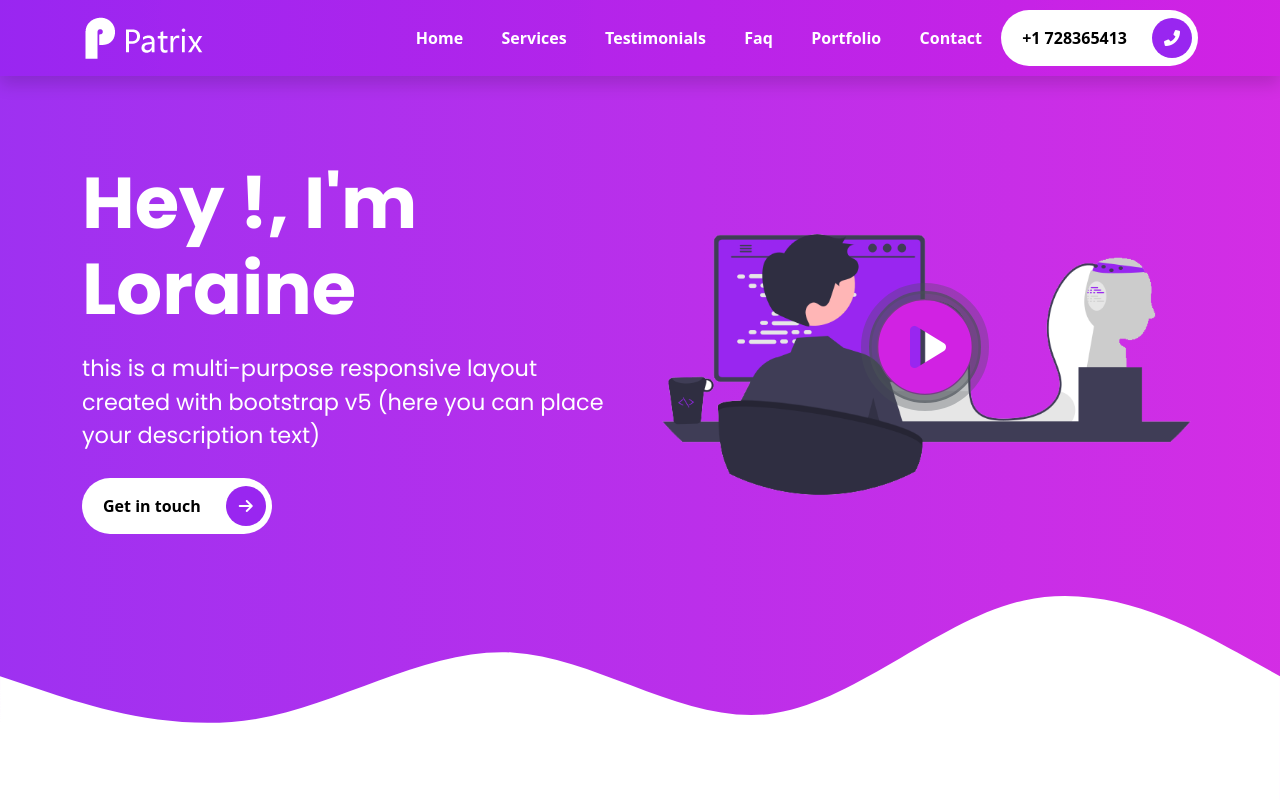
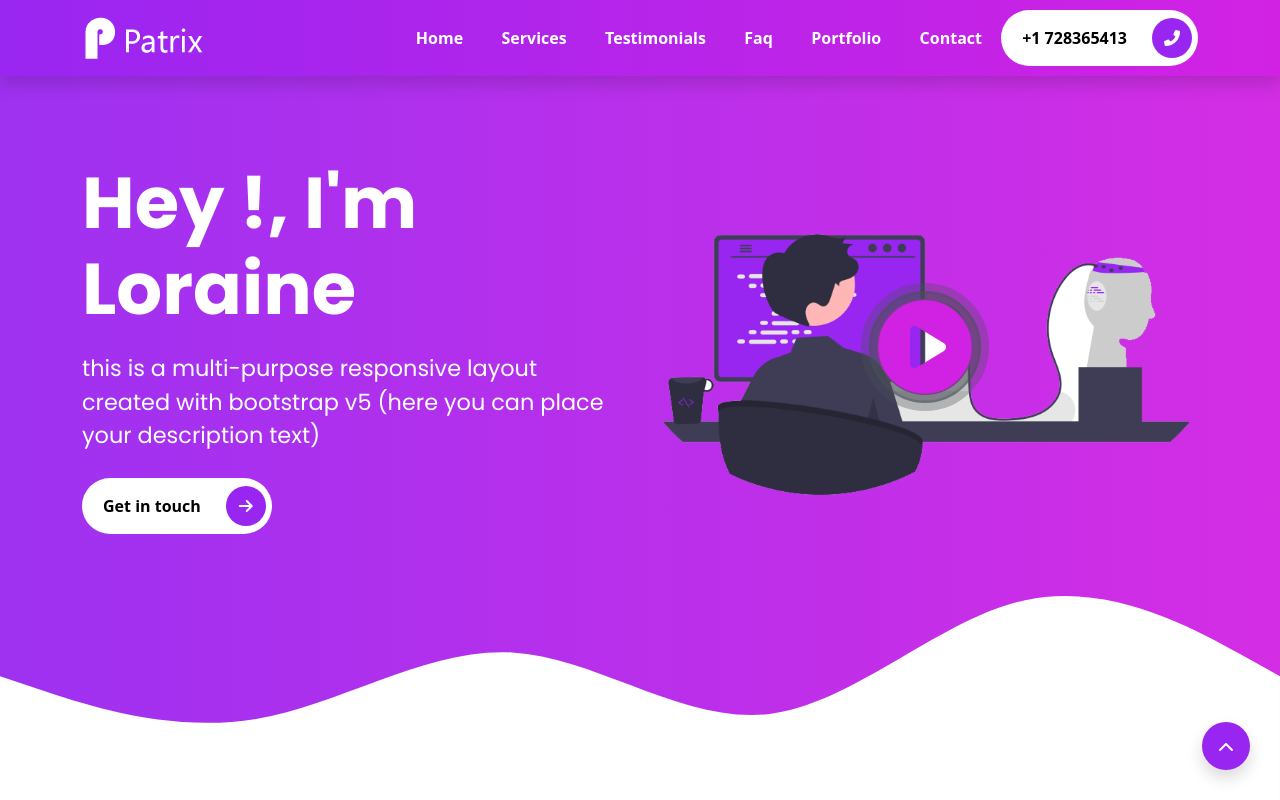
Before and after one commit to lorainecalamba/portfolio, a website: page index.html in a window 1280 px wide. Shown: the top 800 px of the page. Drawn offline with Linux system fonts and the light colour scheme.

Commit message:
create and styling of back-to-top button

```diff
--- a/index.html
+++ b/index.html
@@ -844,6 +844,11 @@
       </div>
     </footer>
 
+    <!-- back to top button -->
+    <a href="javascript:void(0)" class="shadow btn-primary rounded-circle back-to-top">
+      <i class="fas fa-chevron-up"></i>
+    </a>
+
     <script src="assets/vendor/js/glightbox.min.js"></script>
     <script type="text/javascript">
       const lightbox = GLightbox({
--- a/scss/components/_mixins.scss
+++ b/scss/components/_mixins.scss
@@ -7,7 +7,7 @@
 }
 
 // absolute center
-@mixin absolue-center {
+@mixin absolute-center {
   position: absolute;
   top: 30%;
   left: 50%;
--- a/scss/sections/_footer.scss
+++ b/scss/sections/_footer.scss
@@ -99,3 +99,21 @@
     }
   }
 }
+
+.back-to-top {
+  position: fixed;
+  width: 3rem;
+  height: 3rem;
+  right: 1.875rem;
+  bottom: 1.875rem;
+  z-index: 999;
+
+  i {
+    color: $white;
+    font-size: 1rem;
+    position: absolute;
+    top: 20%;
+    left: 50%;
+    transform: translate(-50%, 50%);
+  }
+}
--- a/scss/sections/_intro.scss
+++ b/scss/sections/_intro.scss
@@ -13,7 +13,7 @@
     position: relative;
 
     a {
-      // @include absolue-center;
+      // @include absolute-center;
 
       span {
         i {
--- a/scss/sections/_portfolio.scss
+++ b/scss/sections/_portfolio.scss
@@ -34,7 +34,7 @@
 
     .caption {
       text-align: center;
-      @include absolue-center;
+      @include absolute-center;
       color: $white;
 
       h4 {
```
Also changed, not shown: assets/css/style.css, 1 other file.
